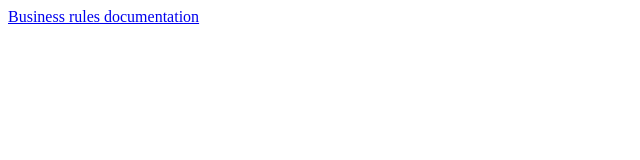
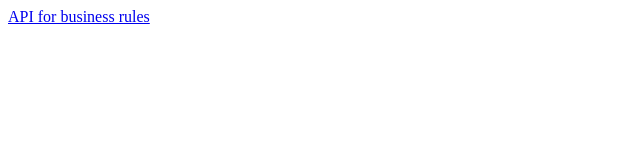
Before and after one commit to rsamec/node-form-app, a plain HTML site: page index.html in a window 1280 px wide. Shown: the full height of the page, 0-640 px from the left. Drawn offline with Linux system fonts and the light colour scheme.

Commit message:
Update index.html

```diff
--- a/index.html
+++ b/index.html
@@ -1,6 +1,6 @@
 <html>
 <head></head>
 <body>
-  <a href="doc/index.html">Business rules documentation</a>
+  <a href="docs/globals.html">API for business rules</a>
 </body>
 </html>
```
